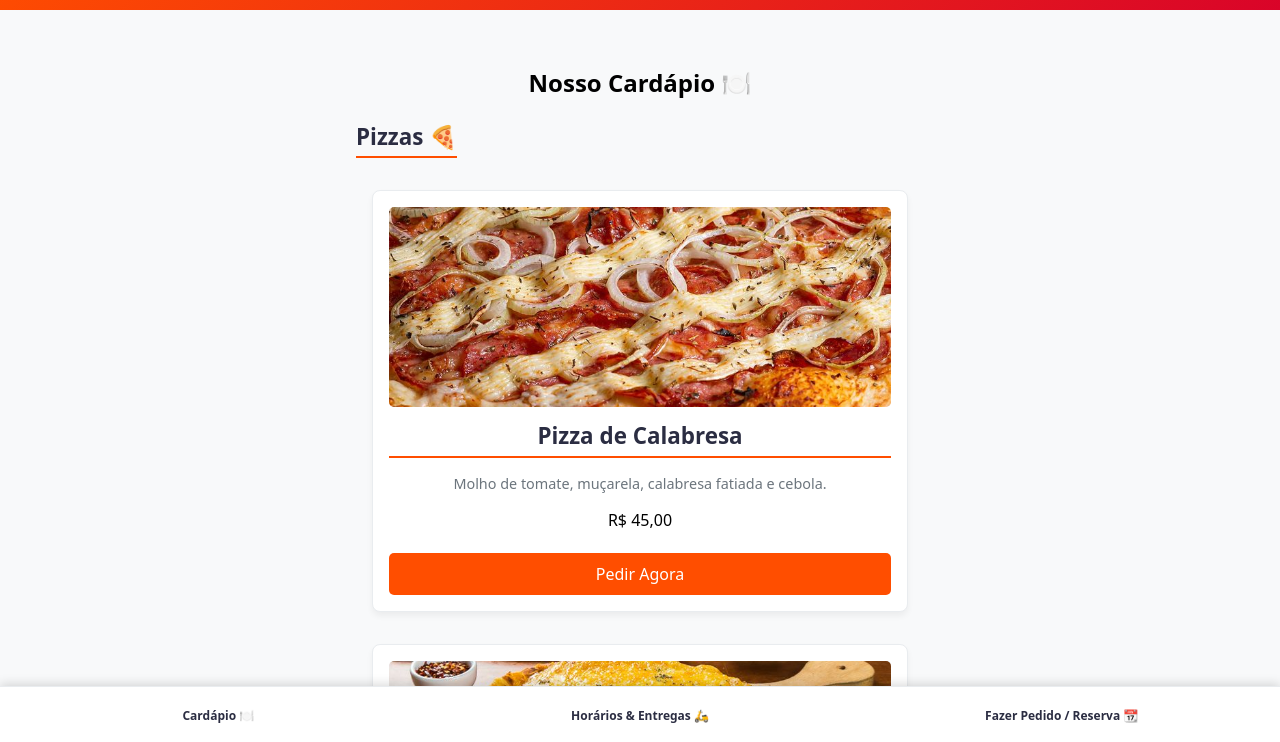
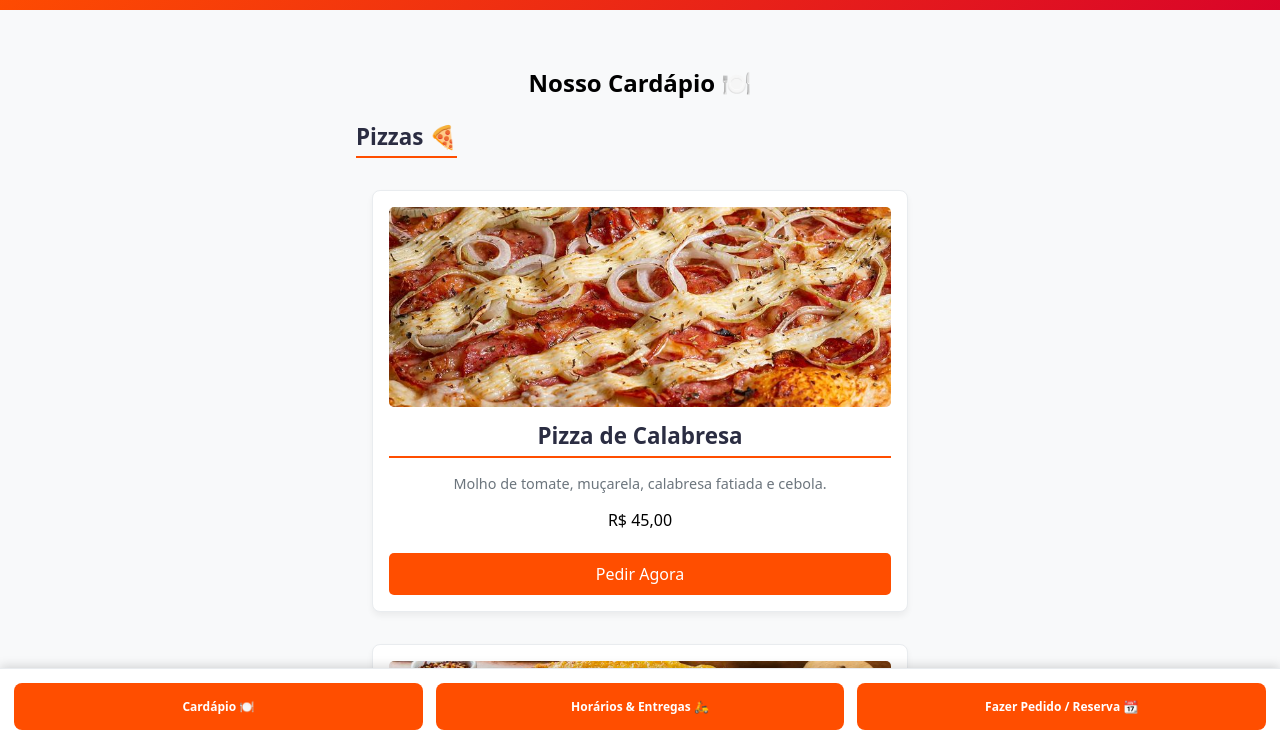
Before and after one commit to kaynao/Programacao-Web, a plain HTML site: page index.html in a window 1280 px wide. Shown: the part 56-798 px from the top of the page. Drawn offline with nearby package versions, Linux system fonts and the light colour scheme; a script that the page names is missing.

Commit message:
Add files via upload

```diff
--- a/css/style.css
+++ b/css/style.css
@@ -88,6 +88,46 @@ nav a {
   color: #2b2d42;
   text-decoration: none;
   font-weight: 600;
+}
+
+.navigation ul {
+  list-style: none;
+  margin: 0;
+  padding: 0;
+  display: flex; /* Alinha os itens lado a lado */
+}
+
+.navigation li {
+  flex: 1; /* Faz cada item ocupar o mesmo espaço */
+  padding: 0; /* Garante que o <li> não tenha área morta ao redor do link */
+}
+
+.navigation a {
+  display: block; /* Faz o link preencher toda a largura do <li> */
+  width: 100%;
+  padding: 15px 20px; /* O padding dentro do <a> aumenta a área clicável */
+  text-align: center;
+  text-decoration: none;
+  background-color: #ff4e00;
+  color: white;
+  box-sizing: border-box; /* Evita que o padding estoure a largura */
+}
+
+.navigation a:hover {
+  background-color: #d90429;
+}
+
+button,
+.navigation a {
+  background-color: #ff4e00;
+  color: white;
+  transition: background-color 0.3s ease; /* Define a transição suave na cor de fundo */
+}
+
+/* Estado ao passar o mouse */
+button:hover,
+.navigation a:hover {
+  background-color: #d90429;
 }
 
 footer {
```
